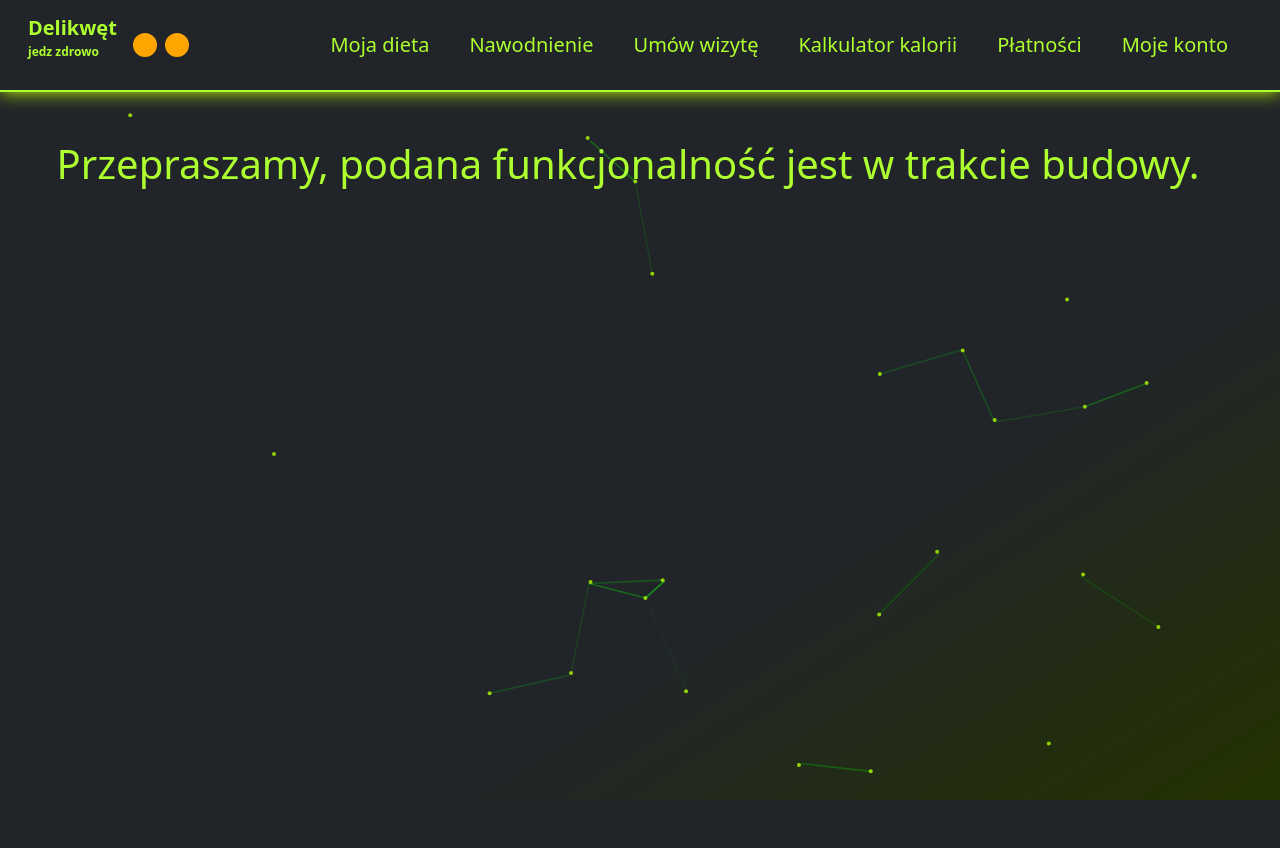
After one commit to dl155231/dietetyczna-aplikacja-webowa, a Django app: page /sorry-page/ in a window 1280 px wide. The commit adds this page. Run offline with Django 4.2, Linux system fonts and the light colour scheme; some libraries are stand-ins or nearby versions.

Commit message:
sorry page

```diff
--- a/diet_app/urls.py
+++ b/diet_app/urls.py
@@ -3,7 +3,7 @@
 from django.urls import path
 
 # 3rd-party
-from diet_app.views import AcceptedConsultationsListView
+from diet_app.views import AcceptedConsultationsListView, SorryPageView
 from diet_app.views import ConsultationsCreateView
 from diet_app.views import ConsultationsListView
 from diet_app.views import ConsultationsUpdateView
@@ -26,6 +26,7 @@ app_name = 'diet'
 urlpatterns = [
     path('', main_page_redirect, name='main_page_redirect'),  # noqa: E501
     path('home/', DietUserView.as_view(), name='client_diet'),  # noqa: E501
+    path('sorry-page/', SorryPageView.as_view(), name='sorry_page'),  # noqa: E501
     path('notification-list/', NotificationListView.as_view(), name='notification_list'),  # noqa: E501
     path('diet-list/<nut_id>/', diet_list, name='diet_list'),  # noqa: E501
     path('diet-creator-first/', diet_creator_first, name='diet_creator_first'),  # noqa: E501
--- a/diet_app/views.py
+++ b/diet_app/views.py
@@ -323,3 +323,9 @@ class ProductDetailView(TemplateView):
             nutrients = None
         context['nutrients'] = nutrients
         return context
+
+
+class SorryPageView(TemplateView):
+    """Widok, który renderuje sorry page"""
+
+    template_name = 'partials/sorry_page.html'
--- a/static/css/base.css
+++ b/static/css/base.css
@@ -102,6 +102,9 @@ html {
   background-color: black !important;
   color: greenyellow !important;
 }
+.black-form input svg {
+  color: greenyellow;
+}
 .black-form textarea {
   background-color: black;
   border: solid 2px greenyellow;
@@ -131,6 +134,14 @@ html {
   -webkit-appearance: none;
   -moz-appearance: none;
   appearance: none;
+}
+.black-form select:disabled {
+  margin-bottom: 30px;
+  border: 2px solid greenyellow;
+  padding: 10px 20px;
+  border-radius: 20px;
+  background-color: #3b3b3b !important;
+  color: greenyellow !important;
 }
 
 .btn-blue {
--- a/static/scss/base.scss
+++ b/static/scss/base.scss
@@ -111,6 +111,9 @@ html {
     border-radius: 20px;
     background-color: black !important;
     color: greenyellow !important;
+    svg{
+      color: greenyellow;
+    }
   }
 
   textarea {
@@ -143,6 +146,14 @@ html {
     -webkit-appearance: none;
     -moz-appearance: none;
     appearance: none
+  }
+  select:disabled{
+    margin-bottom: 30px;
+    border: 2px solid greenyellow;
+    padding: 10px 20px;
+    border-radius: 20px;
+    background-color: #3b3b3b !important;
+    color: greenyellow !important;
   }
 }
 
--- a/templates/partials/navbar_client.html
+++ b/templates/partials/navbar_client.html
@@ -28,7 +28,7 @@
         <li class="nav-item me-3 d-flex align-items-center">
           <div class="d-flex align-items-center">
             <i class="fas fa-tint"></i>
-            <a class="nav-link active ms-2" aria-current="page" href="#">Nawodnienie</a>
+            <a class="nav-link active ms-2" aria-current="page" href="{% url 'diet:sorry_page' %}">Nawodnienie</a>
           </div>
         </li>
         <li class="nav-item me-3 d-flex align-items-center">
@@ -40,24 +40,28 @@
         <li class="nav-item me-3 d-flex align-items-center">
           <div class="d-flex align-items-center">
             <i class="fas fa-calculator"></i>
-            <a class="nav-link active ms-2" aria-current="page" href="#">Kalkulator kalorii</a>
+            <a class="nav-link active ms-2" aria-current="page" href="{% url 'diet:sorry_page' %}">Kalkulator kalorii</a>
           </div>
         </li>
         <li class="nav-item me-3 d-flex align-items-center">
           <div class="d-flex align-items-center">
             <i class="fas fa-money-bill-wave"></i>
-            <a class="nav-link active ms-2" aria-current="page" href="#">Płatności</a>
+            <a class="nav-link active ms-2" aria-current="page" href="{% url 'diet:sorry_page' %}">Płatności</a>
           </div>
         </li>
         <li class="nav-item me-3 d-flex align-items-center">
           <div class="d-flex align-items-center">
             <i class="fas fa-home"></i>
-            <a class="nav-link active ms-2" aria-current="page" href="#">Moje konto</a>
+            <a class="nav-link active ms-2" aria-current="page" href="{% url 'diet:sorry_page' %}">Moje konto</a>
           </div>
         </li>
         <li class="nav-item me-3 d-flex align-items-center">
           <div class="d-flex align-items-center">
-            <a href="#" data-bs-target="#signout-modal" data-bs-toggle="modal" aria-current="page"><i class="fas fa-power-off" style="font-size: 30px!important;"></i></a>
+            {% if user.is_authenticated %}
+              <a href="#" data-bs-target="#signout-modal" data-bs-toggle="modal" aria-current="page"><i class="fas fa-power-off" style="font-size: 30px!important;"></i></a>
+            {% else %}
+              <a href="{% url 'account_login' %}" ><i class="fas fa-sign-in-alt" style="font-size: 30px!important;"></i></a>
+            {% endif %}
           </div>
         </li>
 
--- /dev/null
+++ b/templates/partials/sorry_page.html
@@ -0,0 +1,14 @@
+{% extends 'index.html' %}
+{% load static %}
+
+{% block content %}
+  <div class="container-fluid h-100">
+    <div class="row h-100 w-100 d-flex justify-content-center align-items-center">
+      <div class="col 12  h-100 diet-main text-center mt-5">
+
+        <h1>Przepraszamy, podana funkcjonalność jest w trakcie budowy.</h1>
+
+      </div>
+    </div>
+  </div>
+{% endblock content %}
```
Also changed, not shown: templates/partials/navabr_nutritionist.html (+6 -3 lines), 1 other file.
